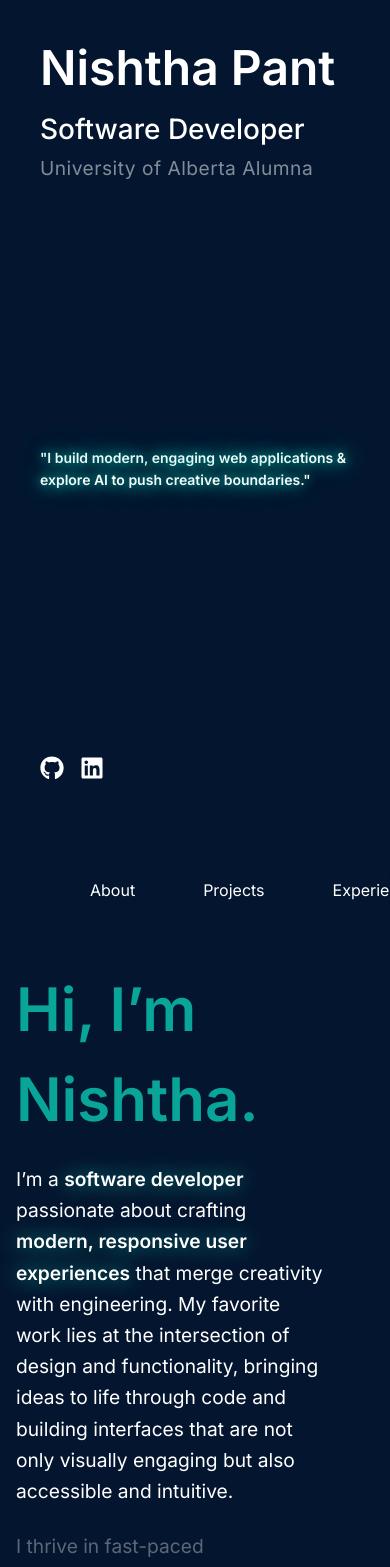
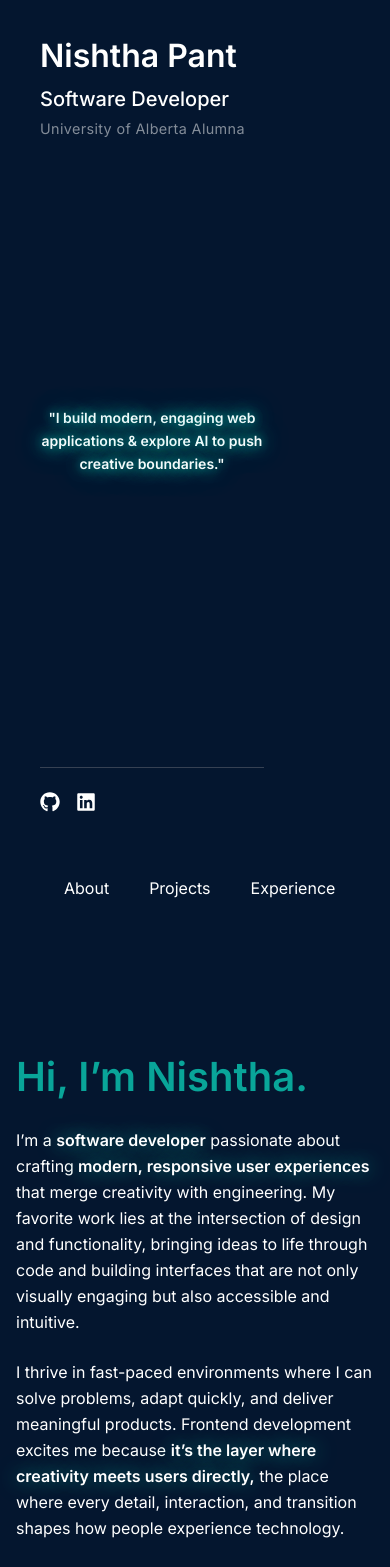
Before and after one commit to nishthapant/portfolio, a Next.js app: page / in a window 390 px wide. Shown: the top 1567 px of the page. Built offline with nearby package versions, Linux system fonts and the light colour scheme.

Commit message:
added responsiveness

```diff
--- a/src/app/components/About.tsx
+++ b/src/app/components/About.tsx
@@ -2,7 +2,7 @@ import React from "react";
 
 const About = () => {
   return (
-    <div className="max-w-3xl text-left pr-12" id="about">
+    <div className="max-w-3xl text-left" id="about">
       <div className="scroll-text about-heading font-extrabold flex items-center pt-12">
         Hi, I’m Nishtha.
       </div>
--- a/src/app/components/NavBar.tsx
+++ b/src/app/components/NavBar.tsx
@@ -4,9 +4,9 @@ import React from "react";
 
 const NavBar = () => {
   return (
-    <nav className="w-full py-6 px-20 fixed z-50 backdrop-blur-md">
-      <div className="flex items-center justify-start">
-        <ul className="flex justify-center space-x-12">
+    <nav className="nav">
+      <div className="flex">
+        <ul className="flex items-center justify-start space-x-6 w-full">
           <li className="nav-option">
             <a href="#about">About</a>
           </li>
--- a/src/app/components/Socials.tsx
+++ b/src/app/components/Socials.tsx
@@ -3,12 +3,12 @@ import { FaGithub, FaLinkedin } from "react-icons/fa";
 
 const Socials = () => {
   return (
-    <div className="flex flex-row gap-4 sm:gap-6 md:gap-6 socials">
+    <div className="flex flex-row gap-4 sm:gap-6 md:gap-6">
       <a href="https://github.com/nishthapant" target="_blank">
-        <FaGithub className="text-2xl sm:text-3xl md:text-4xl hover:text-accent transition-colors" />
+        <FaGithub className="text-xl sm:text-2xl md:text-3xl hover:text-accent transition-colors" />
       </a>
       <a href="https://www.linkedin.com/in/nishtha-pant/" target="_blank">
-        <FaLinkedin className="text-2xl sm:text-3xl md:text-4xl hover:text-accent transition-colors" />
+        <FaLinkedin className="text-xl sm:text-2xl md:text-3xl hover:text-accent transition-colors" />
       </a>
     </div>
   );
--- a/src/app/components/StaticCard.tsx
+++ b/src/app/components/StaticCard.tsx
@@ -11,13 +11,14 @@ const StaticCard = () => {
       </div>
       <div className="flex items-start justify-center">
         <div className="glow-text tagline max-w-xs sm:max-w-sm md:max-w-md lg:max-w-lg">
-          <p className="items-start text-sm sm:text-base md:text-lg lg:text-xl leading-relaxed">
+          <p className="text-sm sm:text-base md:text-lg lg:text-xl leading-relaxed text-center">
             "I build modern, engaging web applications & explore AI to push
             creative boundaries."
           </p>
         </div>
       </div>
-      <div className="flex items-end justify-start">
+      <div className="items-center justify-start">
+        <div className="border-t border-gray-700 my-6"></div>
         <Socials />
       </div>
     </div>
--- a/src/app/globals.css
+++ b/src/app/globals.css
@@ -24,8 +24,41 @@ body {
   color: var(--foreground);
 }
 
+.nav {
+  width: 100%;
+  padding-top: 1.5rem;
+  padding-left: 1rem;
+  padding-right: 1rem;
+  padding-bottom: 1.2rem;
+
+  position: sticky;
+  top: 0;
+  z-index: 50;
+  background: var(--background);
+  backdrop-filter: blur(10px);
+}
+
+@media (min-width: 640px) {
+  .nav {
+    padding-left: 3.5rem;
+    padding-right: 3.5rem;
+  }
+}
+
 .nav-option {
-  padding: 10px;
+  padding: 0.5rem;
+}
+
+@media (min-width: 640px) {
+  .nav-option {
+    padding: 0.625rem 1.5rem;
+  }
+}
+
+@media (min-width: 1024px) {
+  .nav-option {
+    padding: 0.75rem 2rem;
+  }
 }
 
 .nav-option:hover {
@@ -62,12 +95,6 @@ a:hover {
   color: var(--foreground);
 }
 
-@media (min-width: 640px) {
-  .static-heading {
-    font-size: 3rem;
-  }
-}
-
 .static-subheading {
   font-size: 1.75rem;
   font-family: var(--font-inter);
@@ -88,16 +115,6 @@ a:hover {
   max-width: 20rem;
 }
 
-@media (min-width: 640px) {
-  .tagline {
-    font-size: 1.2rem;
-  }
-}
-
-.socials {
-  padding-bottom: 2rem;
-}
-
 .about-heading {
   font-size: 3.75rem;
   font-weight: 800;
@@ -108,12 +125,6 @@ a:hover {
   color: var(--accent);
   margin-bottom: 20px;
   margin-top: 3rem;
-}
-
-@media (min-width: 640px) {
-  .about-heading {
-    font-size: 4.5rem;
-  }
 }
 
 .about-text {
@@ -193,12 +204,6 @@ a:hover {
   padding-bottom: 2rem;
 }
 
-@media (min-width: 640px) {
-  .category-name {
-    font-size: x-large;
-  }
-}
-
 .project {
   font-family: var(--font-inter);
   font-size: medium;
@@ -225,10 +230,7 @@ a:hover {
   font-size: x-large;
   padding-top: 1rem;
 }
-/* .work-desg:hover {
-  color: var(--accent);
-  transition: 0.3s ease-in-out;
-} */
+
 .work-comp {
   font-size: large;
   padding-bottom: 10px;
@@ -244,3 +246,75 @@ a:hover {
 li::marker {
   color: var(--accent);
 }
+
+/* Tablets */
+@media (max-width: 1024px) {
+  .static-heading {
+    font-size: 2.5rem;
+  }
+  .static-subheading {
+    font-size: 1.5rem;
+  }
+  .static-subtext {
+    font-size: 1rem;
+  }
+  .tagline {
+    font-size: 1rem;
+    max-width: 16rem;
+  }
+  .about-heading {
+    font-size: 3rem;
+  }
+  .about-text {
+    font-size: 1.1rem;
+  }
+  .project-img {
+    width: 6rem;
+    height: 6rem;
+  }
+  .job-img {
+    width: 5.5rem;
+    height: 3.5rem;
+  }
+  .card {
+    padding: 1.5rem;
+  }
+}
+
+/* Mobile */
+@media (max-width: 640px) {
+  .nav {
+    padding-left: 3.5rem;
+    padding-right: 3.5rem;
+  }
+  .static-heading {
+    font-size: 2rem;
+  }
+  .static-subheading {
+    font-size: 1.25rem;
+  }
+  .static-subtext {
+    font-size: 0.9rem;
+  }
+  .tagline {
+    font-size: 0.9rem;
+    max-width: 14rem;
+  }
+  .about-heading {
+    font-size: 2.5rem;
+  }
+  .about-text {
+    font-size: 1rem;
+  }
+  .project-img {
+    width: 4.5rem;
+    height: 4.5rem;
+  }
+  .job-img {
+    width: 4rem;
+    height: 2.5rem;
+  }
+  .card {
+    padding: 1rem;
+  }
+}
--- a/src/app/page.tsx
+++ b/src/app/page.tsx
@@ -63,9 +63,7 @@ const LandingPage = () => {
         <StaticCard />
       </section>
       <section className="lg:w-2/3 w-full h-screen flex flex-col">
-        <div className="flex-none">
-          <NavBar />
-        </div>
+        <NavBar />
         <div className="flex-1 overflow-y-auto scroll-smooth right-panel-scrollable">
           <ScrollablePanel />
         </div>
```
